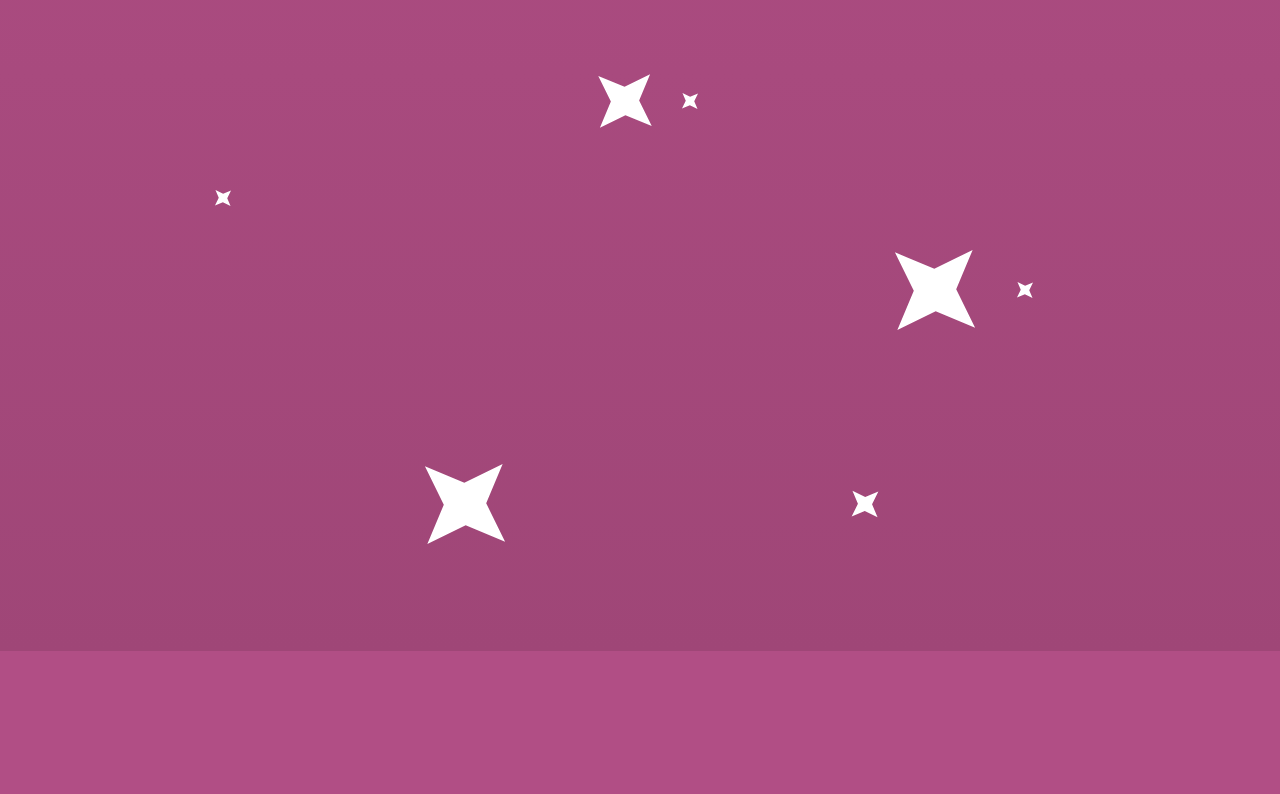
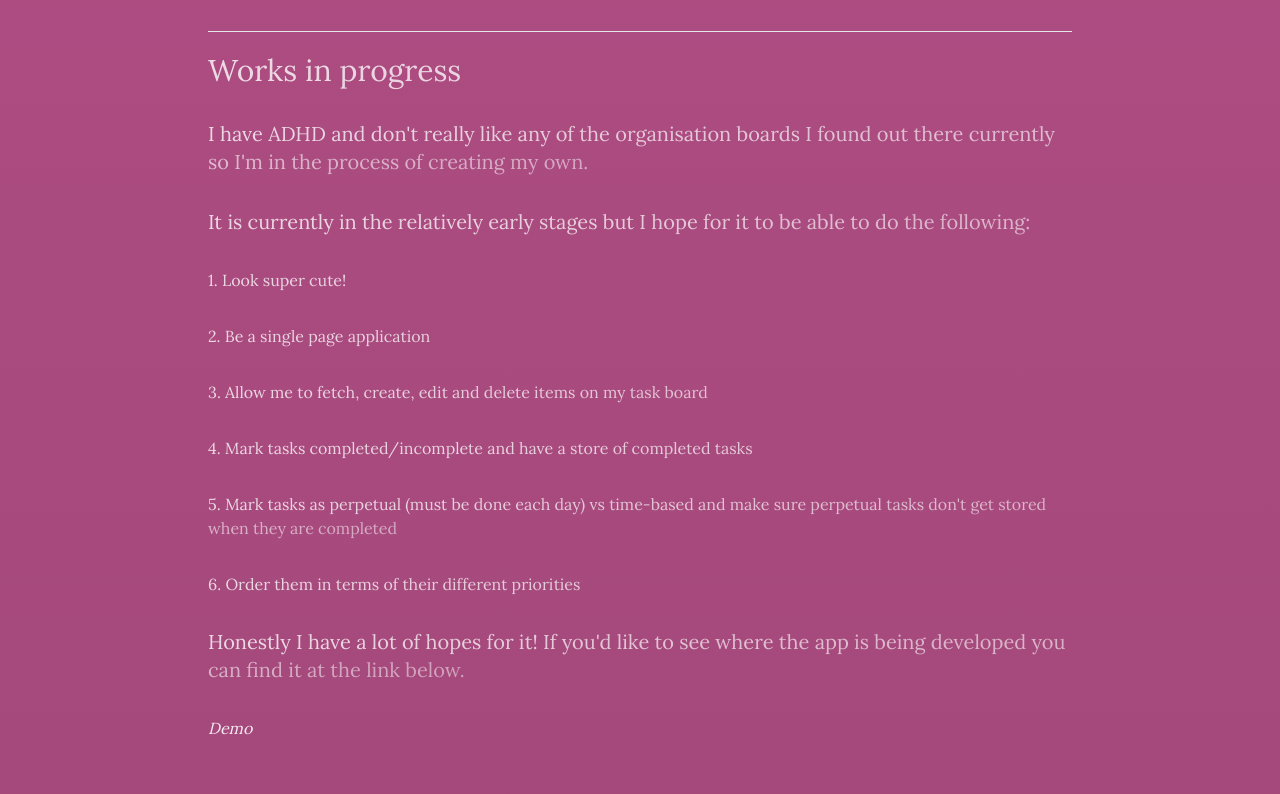
Before and after one commit to siatyra/tyras-website, a Next.js app: page /portfolio in a window 1280 px wide. Shown: the part 506-1300 px from the top of the page. Before the commit the page ends 1157 px from the top, so only its background shows below. Built offline with nearby package versions, Linux system fonts and the light colour scheme.

Commit message:
add new project to portfolio

```diff
--- a/src/app/assets/Wrapper.tsx
+++ b/src/app/assets/Wrapper.tsx
@@ -37,6 +37,9 @@ export const wrapperCva = cva(["flex"], {
       width: "w-full",
       height: "h-full",
     },
+    border: {
+      bottom: "border-b",
+    },
   },
   defaultVariants: {
     direction: "column",
@@ -52,6 +55,7 @@ export const Wrapper = ({
   gap,
   spacer,
   fill,
+  border,
 }: WrapperProps) => {
   return (
     <div
@@ -62,6 +66,7 @@ export const Wrapper = ({
         gap,
         spacer,
         fill,
+        border,
       })}
     >
       {children}
--- a/src/app/portfolio/page.tsx
+++ b/src/app/portfolio/page.tsx
@@ -1,6 +1,5 @@
 "use client";
 
-import { H1 } from "../assets/text/h1";
 import { H2 } from "../assets/text/h2";
 import { Text } from "../assets/text/text";
 import { FadeIn } from "../animations/fadeAnimation";
@@ -17,7 +16,7 @@ export default function Page() {
         <H2>My work so far</H2>
 
         <ScrollSection>
-          <Wrapper>
+          <Wrapper border="bottom">
             <Text>
               This should be bulked out a little more as the year goes on! For
               now you might enjoy my first project - an app I made as part of
@@ -29,7 +28,7 @@ export default function Page() {
               displays them in a fun way. It is no longer deployed but I have
               the relevant links below. Enjoy!
             </Text>
-            <Wrapper>
+            <Wrapper spacer="large">
               <Link
                 className={className}
                 href="https://drive.google.com/file/d/1SCj0nwYoizSITEb_ySIsSIrsgOgWHIZP/view?usp=drive_link"
@@ -51,6 +50,72 @@ export default function Page() {
             </Wrapper>
           </Wrapper>
         </ScrollSection>
+        <ScrollSection>
+          <Wrapper>
+            <H2>Works in progress</H2>
+            <Text>
+              I have ADHD and don't really like any of the organisation boards I
+              found out there currently so I'm in the process of creating my
+              own.
+            </Text>
+            <Text>
+              It is currently in the relatively early stages but I hope for it
+              to be able to do the following:
+            </Text>
+            <Wrapper>
+              <ScrollSection>
+                <Text size="md">1. Look super cute!</Text>
+              </ScrollSection>
+
+              <ScrollSection>
+                <Text size="md">2. Be a single page application</Text>
+              </ScrollSection>
+
+              <ScrollSection>
+                <Text size="md">
+                  3. Allow me to fetch, create, edit and delete items on my task
+                  board
+                </Text>
+              </ScrollSection>
+
+              <ScrollSection>
+                <Text size="md">
+                  4. Mark tasks completed/incomplete and have a store of
+                  completed tasks
+                </Text>
+              </ScrollSection>
+
+              <ScrollSection>
+                <Text size="md">
+                  5. Mark tasks as perpetual (must be done each day) vs
+                  time-based and make sure perpetual tasks don't get stored when
+                  they are completed
+                </Text>
+              </ScrollSection>
+
+              <ScrollSection>
+                <Text size="md">
+                  6. Order them in terms of their different priorities
+                </Text>
+              </ScrollSection>
+
+              <ScrollSection>
+                <Text>
+                  Honestly I have a lot of hopes for it! If you'd like to see
+                  where the app is being developed you can find it at the link
+                  below.
+                </Text>
+              </ScrollSection>
+
+              <Link
+                className={className}
+                href="https://github.com/tyraanosaurus/todos"
+              >
+                Demo
+              </Link>
+            </Wrapper>
+          </Wrapper>
+        </ScrollSection>
       </div>
 
       <FadeIn>
```
